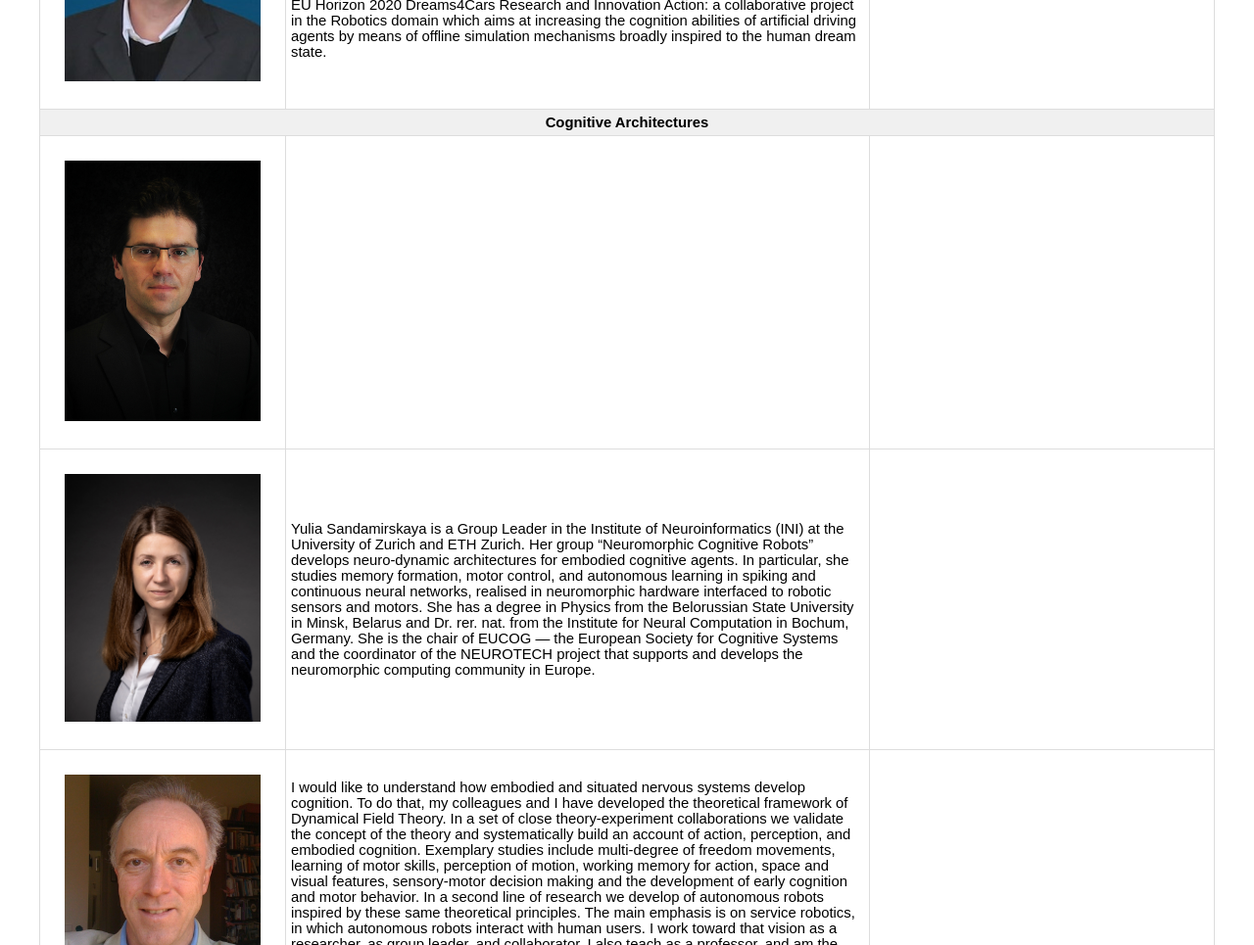
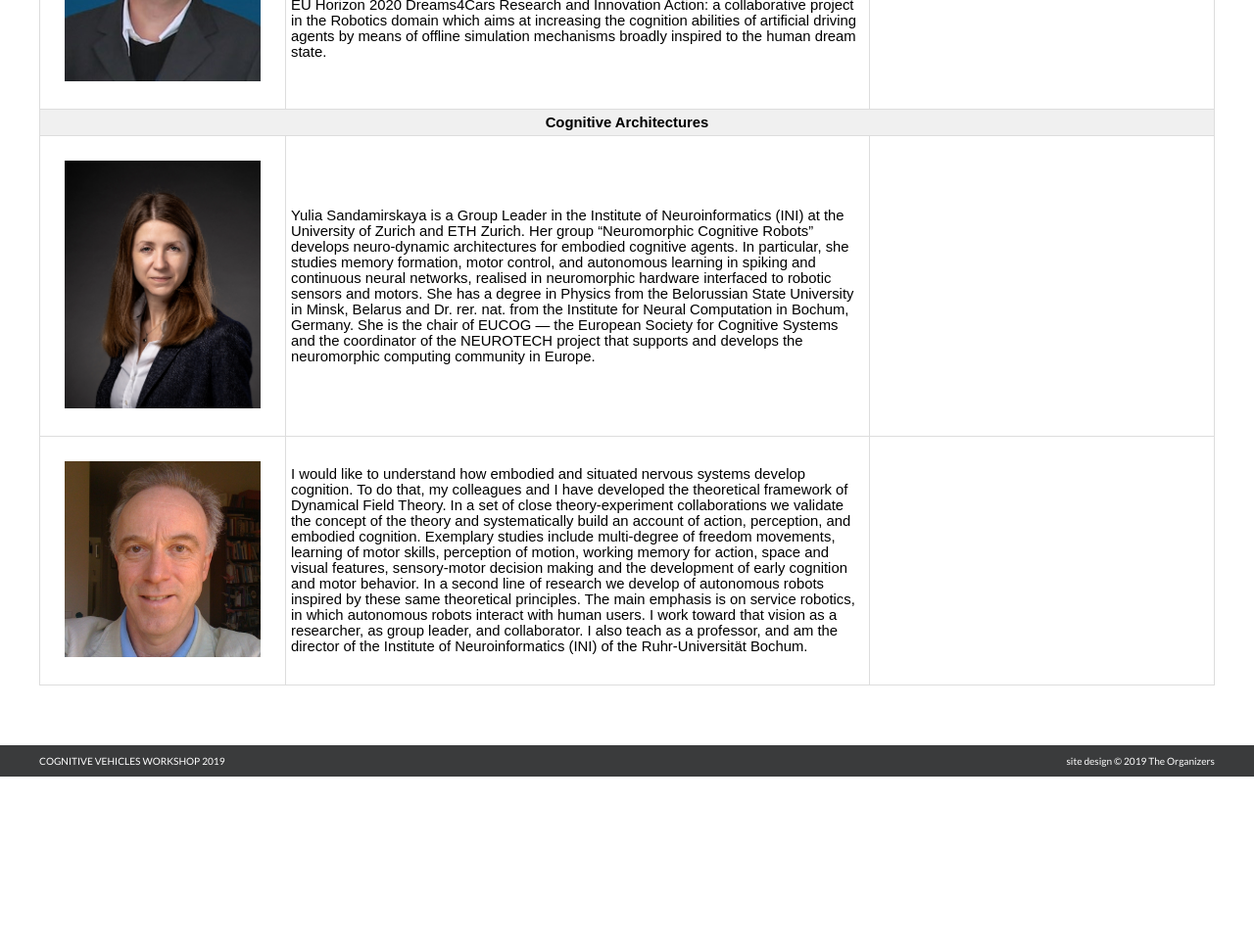
Before and after one commit to cogvehicles2019/cogvehicles2019.github.io, a plain HTML site: page speakers.html in a window 1280 px wide. Shown: the part 2680-3645 px from the top of the page at 98% size. After the commit the page ends 3473 px from the top, so only its background shows below. Drawn offline with Linux system fonts and the light colour scheme.

Commit message:
remove speaker

```diff
--- a/speakers.html
+++ b/speakers.html
@@ -190,15 +190,6 @@
                       </tr>
                       <tr>
                           <td>
-							<a href="https://www.ru.nl/english/people/celikel-t/">
-								<img class="speaker-img" src="assets/Tansu_Celikel.png" alt="Tansu Celikel">
-							</a>
-                          </td>
-                      <td></td>
-                      <td></td>
-                      </tr>
-                      <tr>
-                          <td>
 							<a href="http://www.sandamirskaya.eu/">
 								<img class="speaker-img" src="assets/Yulia-Portrait-003_small.png" alt="Yulia Sandamirskaya">
 							</a>
```
Also changed, not shown: program.html (+1 -6 lines).
